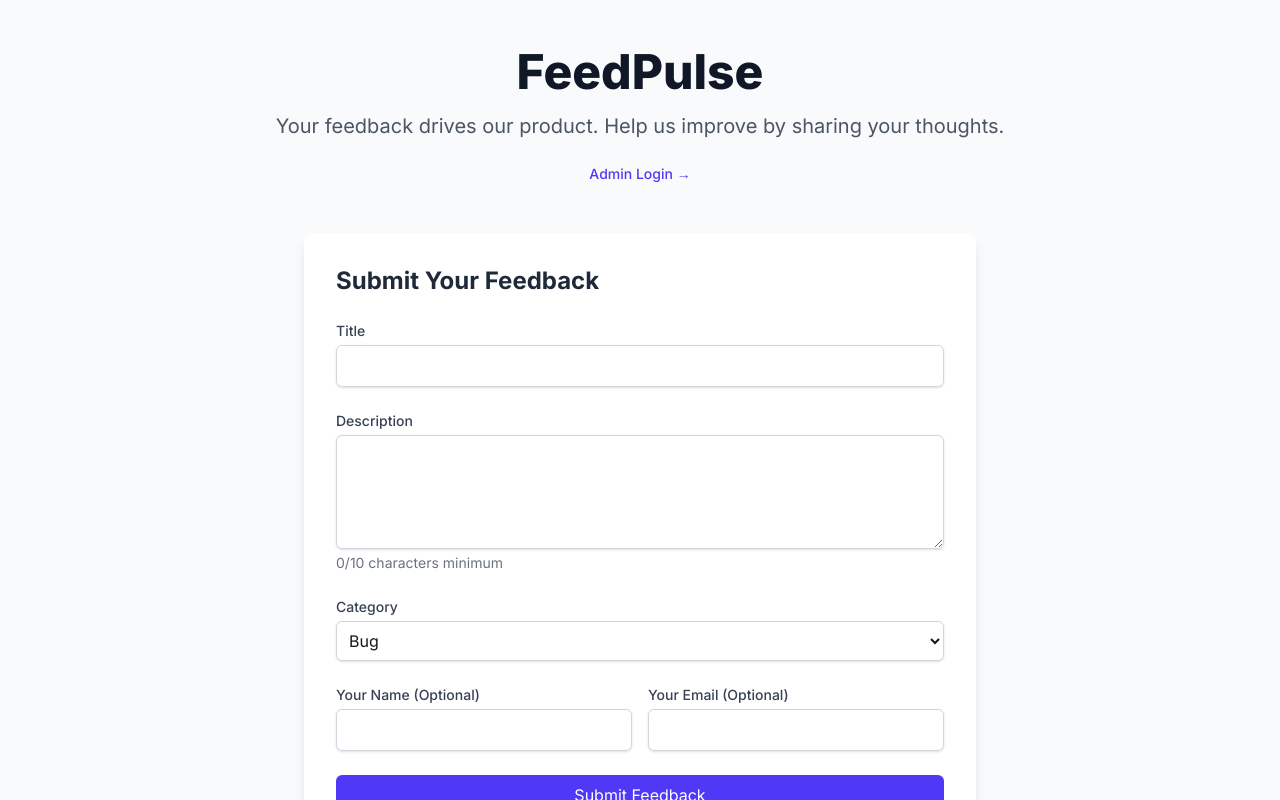
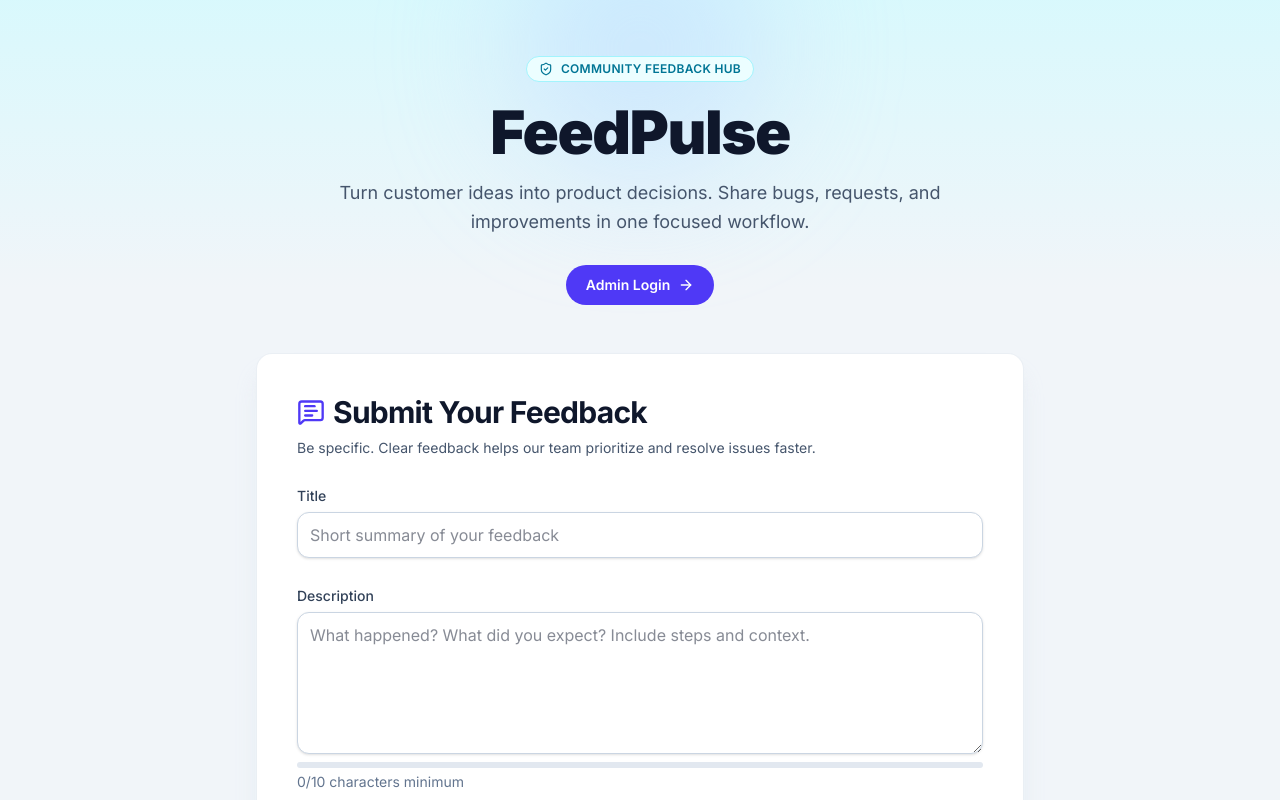
Before and after one commit to Sandul17/Feed_Pulse, a Next.js app in the folder frontend/: page / in a window 1280 px wide. Shown: the top 800 px of the page. Built offline with nearby package versions, Linux system fonts and the light colour scheme; no server answers.

Commit message:
Revamp homepage and feedback form UI

```diff
--- a/frontend/src/app/page.tsx
+++ b/frontend/src/app/page.tsx
@@ -1,21 +1,37 @@
 import FeedbackForm from '@/components/FeedbackForm';
 import Link from 'next/link';
+import { ArrowRight, ShieldCheck } from 'lucide-react';
 
 export default function Home() {
   return (
-    <main className="min-h-screen bg-gray-50 py-12 px-4 sm:px-6 lg:px-8">
-      <div className="max-w-4xl mx-auto">
-        <div className="text-center mb-12">
-          <h1 className="text-4xl font-extrabold text-gray-900 sm:text-5xl">
+    <main className="relative min-h-screen overflow-hidden bg-slate-100 py-14 px-4 sm:px-6 lg:px-8">
+      <div className="pointer-events-none absolute inset-x-0 top-0 h-72 bg-gradient-to-b from-cyan-100/70 to-transparent" />
+      <div className="pointer-events-none absolute -top-20 left-1/2 h-64 w-64 -translate-x-1/2 rounded-full bg-blue-200/50 blur-3xl" />
+
+      <div className="relative mx-auto max-w-5xl">
+        <div className="mb-12 text-center">
+          <p className="inline-flex items-center gap-2 rounded-full border border-cyan-200 bg-cyan-50 px-3 py-1 text-xs font-semibold uppercase tracking-wide text-cyan-700">
+            <ShieldCheck className="h-3.5 w-3.5" />
+            Community Feedback Hub
+          </p>
+
+          <h1 className="mt-5 text-5xl font-black tracking-tight text-slate-900 sm:text-6xl">
             FeedPulse
           </h1>
-          <p className="mt-4 text-xl text-gray-600">
-            Your feedback drives our product. Help us improve by sharing your thoughts.
+
+          <p className="mx-auto mt-4 max-w-2xl text-lg leading-relaxed text-slate-600">
+            Turn customer ideas into product decisions. Share bugs, requests, and improvements in one focused workflow.
           </p>
-          <Link href="/login" className="mt-6 inline-block text-sm font-medium text-indigo-600 hover:text-indigo-500">
-            Admin Login →
+
+          <Link
+            href="/login"
+            className="mt-7 inline-flex items-center gap-2 rounded-full bg-indigo-600 px-5 py-2.5 text-sm font-semibold text-white transition hover:bg-indigo-700"
+          >
+            Admin Login
+            <ArrowRight className="h-4 w-4" />
           </Link>
         </div>
+
         <FeedbackForm />
       </div>
     </main>
--- a/frontend/src/components/FeedbackForm.tsx
+++ b/frontend/src/components/FeedbackForm.tsx
@@ -5,6 +5,7 @@ import { zodResolver } from '@hookform/resolvers/zod';
 import { z } from 'zod';
 import toast from 'react-hot-toast';
 import api from '@/lib/api';
+import { CircleHelp, Lightbulb, MessageSquareText, Send } from 'lucide-react';
 
 const feedbackSchema = z.object({
   title: z.string().min(1, 'Title is required.'),
@@ -23,6 +24,8 @@ export default function FeedbackForm() {
   });
 
   const descriptionValue = watch('description', '');
+  const minDescriptionLength = 10;
+  const progress = Math.min(100, Math.round((descriptionValue.length / minDescriptionLength) * 100));
 
   const onSubmit = async (data: FeedbackFormData) => {
     setIsSubmitting(true);
@@ -38,43 +41,102 @@ export default function FeedbackForm() {
   };
 
   return (
-    <form onSubmit={handleSubmit(onSubmit)} className="space-y-6 max-w-2xl mx-auto bg-white p-8 rounded-lg shadow-lg">
-      <h2 className="text-2xl font-bold text-gray-800">Submit Your Feedback</h2>
+    <form onSubmit={handleSubmit(onSubmit)} className="mx-auto max-w-3xl space-y-7 rounded-2xl border border-slate-200/70 bg-white/95 p-8 shadow-xl shadow-slate-200/80 backdrop-blur md:p-10">
+      <div className="space-y-2">
+        <h2 className="flex items-center gap-2 text-3xl font-bold tracking-tight text-slate-900">
+          <MessageSquareText className="h-7 w-7 text-indigo-600" />
+          Submit Your Feedback
+        </h2>
+        <p className="text-sm text-slate-600">
+          Be specific. Clear feedback helps our team prioritize and resolve issues faster.
+        </p>
+      </div>
+
       <div>
-        <label htmlFor="title" className="block text-sm font-medium text-gray-700">Title</label>
-        <input {...register('title')} className="mt-1 block w-full rounded-md border-gray-300 shadow-sm focus:border-indigo-500 focus:ring-indigo-500 p-2 border" />
-        {errors.title && <p className="text-red-500 text-sm mt-1">{errors.title.message}</p>}
+        <label htmlFor="title" className="mb-1.5 block text-sm font-medium text-slate-700">Title</label>
+        <input
+          id="title"
+          {...register('title')}
+          placeholder="Short summary of your feedback"
+          className="block w-full rounded-xl border border-slate-300 bg-white px-3 py-2.5 text-slate-900 shadow-sm outline-none transition focus:border-indigo-500 focus:ring-2 focus:ring-indigo-200"
+        />
+        {errors.title && <p className="mt-1 text-sm text-rose-600">{errors.title.message}</p>}
       </div>
+
       <div>
-        <label htmlFor="description" className="block text-sm font-medium text-gray-700">Description</label>
-        <textarea {...register('description')} rows={4} className="mt-1 block w-full rounded-md border-gray-300 shadow-sm focus:border-indigo-500 focus:ring-indigo-500 p-2 border" />
-        <p className="text-sm text-gray-500 mt-1">{descriptionValue.length}/10 characters minimum</p>
-        {errors.description && <p className="text-red-500 text-sm mt-1">{errors.description.message}</p>}
+        <label htmlFor="description" className="mb-1.5 block text-sm font-medium text-slate-700">Description</label>
+        <textarea
+          id="description"
+          {...register('description')}
+          rows={5}
+          placeholder="What happened? What did you expect? Include steps and context."
+          className="block w-full rounded-xl border border-slate-300 bg-white px-3 py-2.5 text-slate-900 shadow-sm outline-none transition focus:border-indigo-500 focus:ring-2 focus:ring-indigo-200"
+        />
+        <div className="mt-2 space-y-1">
+          <div className="h-1.5 w-full overflow-hidden rounded-full bg-slate-200">
+            <div className="h-full rounded-full bg-indigo-500 transition-all" style={{ width: `${progress}%` }} />
+          </div>
+          <p className="text-sm text-slate-500">{descriptionValue.length}/{minDescriptionLength} characters minimum</p>
+        </div>
+        {errors.description && <p className="mt-1 text-sm text-rose-600">{errors.description.message}</p>}
       </div>
+
       <div>
-        <label htmlFor="category" className="block text-sm font-medium text-gray-700">Category</label>
-        <select {...register('category')} className="mt-1 block w-full rounded-md border-gray-300 shadow-sm focus:border-indigo-500 focus:ring-indigo-500 p-2 border">
+        <label htmlFor="category" className="mb-1.5 block text-sm font-medium text-slate-700">Category</label>
+        <select
+          id="category"
+          {...register('category')}
+          className="block w-full rounded-xl border border-slate-300 bg-white px-3 py-2.5 text-slate-900 shadow-sm outline-none transition focus:border-indigo-500 focus:ring-2 focus:ring-indigo-200"
+        >
           <option value="Bug">Bug</option>
           <option value="Feature Request">Feature Request</option>
           <option value="Improvement">Improvement</option>
           <option value="Other">Other</option>
         </select>
-        {errors.category && <p className="text-red-500 text-sm mt-1">{errors.category.message}</p>}
+        {errors.category && <p className="mt-1 text-sm text-rose-600">{errors.category.message}</p>}
       </div>
-      <div className="grid grid-cols-1 md:grid-cols-2 gap-4">
+
+      <div className="rounded-xl border border-slate-200 bg-slate-50/80 p-4">
+        <p className="mb-3 inline-flex items-center gap-2 text-sm font-medium text-slate-700">
+          <Lightbulb className="h-4 w-4 text-amber-500" />
+          Contact details (optional)
+        </p>
+
+        <div className="grid grid-cols-1 gap-4 md:grid-cols-2">
         <div>
-          <label htmlFor="submitterName" className="block text-sm font-medium text-gray-700">Your Name (Optional)</label>
-          <input {...register('submitterName')} className="mt-1 block w-full rounded-md border-gray-300 shadow-sm focus:border-indigo-500 focus:ring-indigo-500 p-2 border" />
+            <label htmlFor="submitterName" className="mb-1.5 block text-sm font-medium text-slate-700">Your Name</label>
+            <input
+              id="submitterName"
+              {...register('submitterName')}
+              className="block w-full rounded-xl border border-slate-300 bg-white px-3 py-2.5 text-slate-900 shadow-sm outline-none transition focus:border-indigo-500 focus:ring-2 focus:ring-indigo-200"
+              placeholder="Jane Doe"
+            />
         </div>
         <div>
-          <label htmlFor="submitterEmail" className="block text-sm font-medium text-gray-700">Your Email (Optional)</label>
-          <input type="email" {...register('submitterEmail')} className="mt-1 block w-full rounded-md border-gray-300 shadow-sm focus:border-indigo-500 focus:ring-indigo-500 p-2 border" />
-          {errors.submitterEmail && <p className="text-red-500 text-sm mt-1">{errors.submitterEmail.message}</p>}
+            <label htmlFor="submitterEmail" className="mb-1.5 block text-sm font-medium text-slate-700">Your Email</label>
+            <input
+              id="submitterEmail"
+              type="email"
+              {...register('submitterEmail')}
+              className="block w-full rounded-xl border border-slate-300 bg-white px-3 py-2.5 text-slate-900 shadow-sm outline-none transition focus:border-indigo-500 focus:ring-2 focus:ring-indigo-200"
+              placeholder="jane@example.com"
+            />
+            {errors.submitterEmail && <p className="mt-1 text-sm text-rose-600">{errors.submitterEmail.message}</p>}
+          </div>
         </div>
       </div>
-      <button type="submit" disabled={isSubmitting} className="w-full bg-indigo-600 text-white py-2 px-4 rounded-md hover:bg-indigo-700 disabled:bg-gray-400 transition-colors">
+
+      <div className="flex items-center justify-between gap-4">
+        <p className="inline-flex items-center gap-1.5 text-xs text-slate-500">
+          <CircleHelp className="h-3.5 w-3.5" />
+          We may follow up only if contact details are provided.
+        </p>
+
+        <button type="submit" disabled={isSubmitting} className="inline-flex items-center gap-2 rounded-xl bg-indigo-600 py-2.5 px-5 font-semibold text-white transition hover:bg-indigo-700 disabled:cursor-not-allowed disabled:bg-slate-400">
+          <Send className="h-4 w-4" />
         {isSubmitting ? 'Submitting...' : 'Submit Feedback'}
       </button>
+      </div>
     </form>
   );
 }
```
